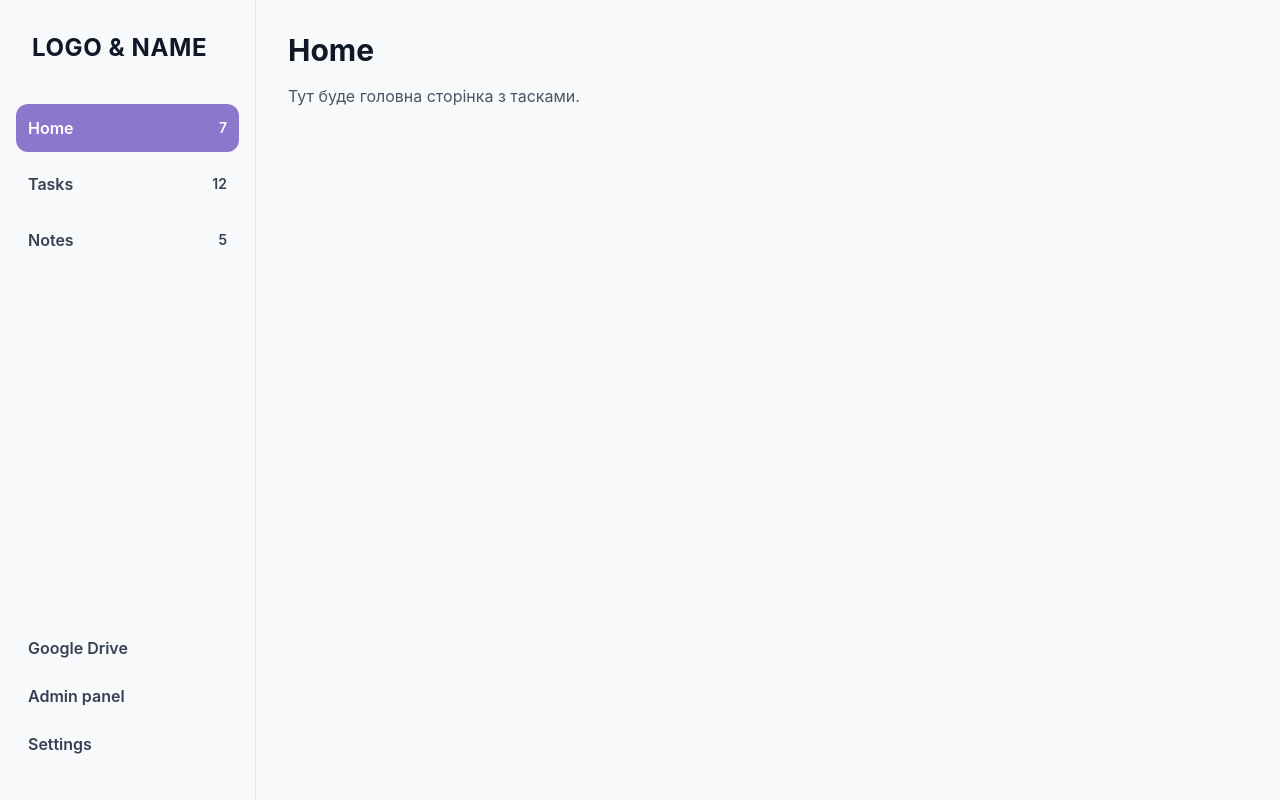
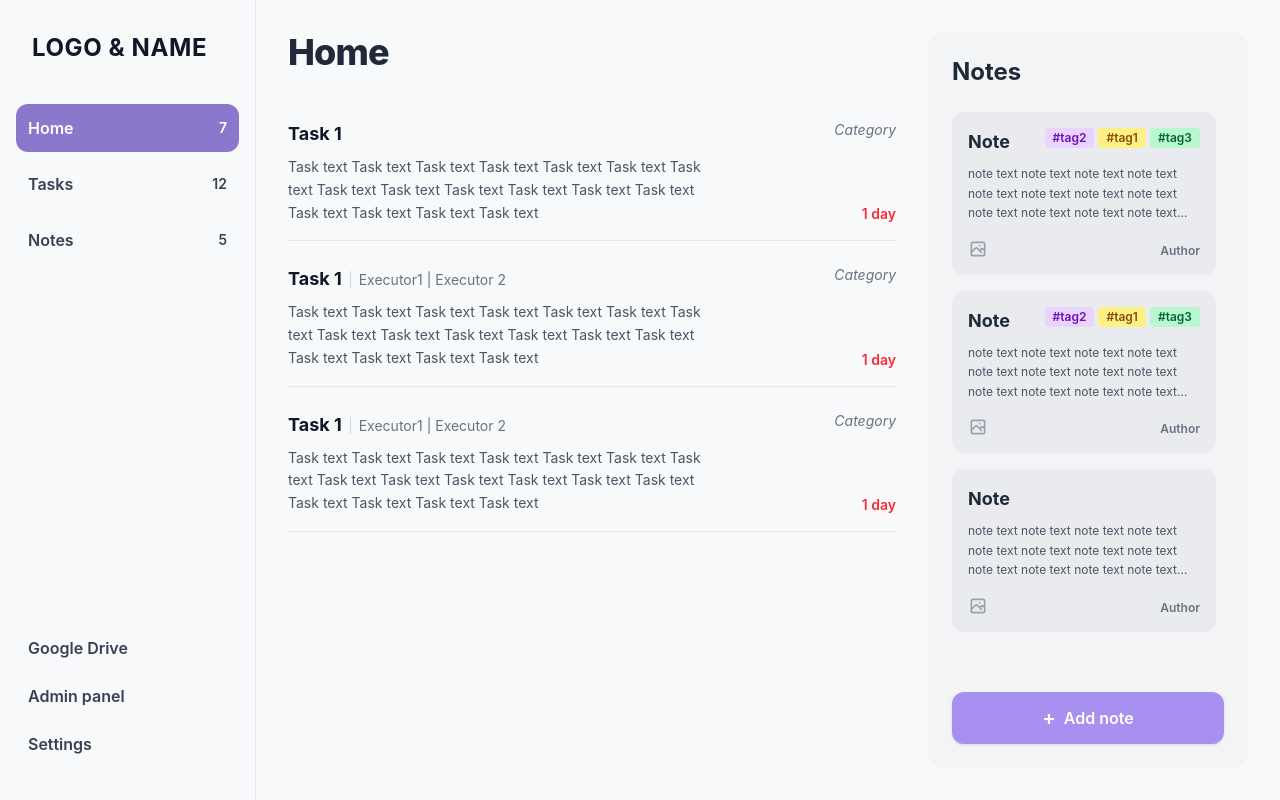
Before and after one commit to A1kanar0/todolist, a React (Vite) app in the folder Frontend/: page / in a window 1280 px wide. Built offline with nearby package versions, Linux system fonts and the light colour scheme.

Commit message:
feat: add Home page layout with mock data

```diff
--- /dev/null
+++ b/Frontend/src/components/notes/NoteCard.tsx
@@ -0,0 +1,43 @@
+import TagPill from './TagPill';
+
+interface NoteCardProps {
+    text: string;
+    tags: { label: string; color: string }[];
+    author: string;
+    variant?: 'compact' | 'grid';
+}
+
+export default function NoteCard({ text, tags, author, variant = 'compact' }: NoteCardProps) {
+    // Якщо варіант compact - робимо картку меншою та сірішою, якщо grid - білою та більшою
+    const isCompact = variant === 'compact';
+
+    return (
+        <div className={`rounded-xl p-4 mb-4 flex flex-col ${isCompact ? 'bg-gray-200/60' : 'bg-white border border-gray-200 shadow-sm'}`}>
+            {/* Верхній рядок: Заголовок "Note" та Теги */}
+            <div className="flex justify-between items-start mb-2">
+                <span className="font-bold text-gray-800 text-lg">Note</span>
+                <div className="flex gap-1 flex-wrap justify-end">
+                    {tags.map((tag, index) => (
+                        <TagPill key={index} label={tag.label} colorClass={tag.color} />
+                    ))}
+                </div>
+            </div>
+
+            {/* Текст нотатки */}
+            <p className="text-gray-600 text-xs leading-relaxed mb-4 line-clamp-3">
+                {text}
+            </p>
+
+            {/* Нижній рядок: Іконка та Автор */}
+            <div className="mt-auto flex justify-between items-end">
+                <div className="text-gray-400">
+                    {/* Проста іконка картинки (заглушка) */}
+                    <svg className="w-5 h-5" fill="none" stroke="currentColor" viewBox="0 0 24 24">
+                        <path strokeLinecap="round" strokeLinejoin="round" strokeWidth="2" d="M4 16l4.586-4.586a2 2 0 012.828 0L16 16m-2-2l1.586-1.586a2 2 0 012.828 0L20 14m-6-6h.01M6 20h12a2 2 0 002-2V6a2 2 0 00-2-2H6a2 2 0 00-2 2v12a2 2 0 002 2z" />
+                    </svg>
+                </div>
+                <span className="text-xs font-semibold text-gray-500">{author}</span>
+            </div>
+        </div>
+    );
+}
--- /dev/null
+++ b/Frontend/src/components/notes/TagPill.tsx
@@ -0,0 +1,12 @@
+interface TagPillProps {
+    label: string;
+    colorClass: string; // Наприклад: 'bg-purple-200 text-purple-800'
+}
+
+export default function TagPill({ label, colorClass }: TagPillProps) {
+    return (
+        <span className={`px-2 py-0.5 rounded text-xs font-semibold ${colorClass}`}>
+      {label}
+    </span>
+    );
+}
--- /dev/null
+++ b/Frontend/src/components/tasks/TaskItem.tsx
@@ -0,0 +1,36 @@
+interface TaskItemProps {
+    title: string;
+    executors?: string;
+    text: string;
+    category: string;
+    deadline: string;
+}
+
+export default function TaskItem({ title, executors, text, category, deadline }: TaskItemProps) {
+    const isUrgent = deadline === '1 day';
+
+    return (
+        <div className="border-b border-gray-200 py-4 mb-2">
+            <div className="flex justify-between items-start mb-2">
+                <div>
+                    <span className="font-bold text-gray-900 text-lg">{title}</span>
+                    {executors && (
+                        <span className="text-gray-500 text-sm ml-2 border-l border-gray-300 pl-2">
+              {executors}
+            </span>
+                    )}
+                </div>
+                <span className="text-gray-500 text-sm italic">{category}</span>
+            </div>
+
+            <div className="flex justify-between items-end">
+                <p className="text-gray-600 text-sm max-w-[70%] leading-relaxed">
+                    {text}
+                </p>
+                <span className={`text-sm font-semibold ${isUrgent ? 'text-red-500' : 'text-gray-500'}`}>
+          {deadline}
+        </span>
+            </div>
+        </div>
+    );
+}
--- a/Frontend/src/pages/Home.tsx
+++ b/Frontend/src/pages/Home.tsx
@@ -1,8 +1,77 @@
+import TaskItem from '../components/tasks/TaskItem';
+import NoteCard from '../components/notes/NoteCard';
+
 export default function Home() {
+    // Фейкові дані для перевірки візуалу
+    const dummyTaskText = "Task text Task text Task text Task text Task text Task text Task text Task text Task text Task text Task text Task text Task text Task text Task text Task text Task text";
+
     return (
-        <div>
-            <h1 className="text-3xl font-bold text-gray-900">Home</h1>
-            <p className="mt-4 text-gray-600">Тут буде головна сторінка з тасками.</p>
+        <div className="flex gap-8 h-full">
+            {/* Головна колонка з тасками (займає більшу частину) */}
+            <div className="flex-1">
+                <h1 className="text-4xl font-extrabold text-gray-800 mb-8 tracking-tight">Home</h1>
+
+                <div className="flex flex-col">
+                    <TaskItem
+                        title="Task 1"
+                        text={dummyTaskText}
+                        category="Category"
+                        deadline="1 day"
+                    />
+                    <TaskItem
+                        title="Task 1"
+                        executors="Executor1 | Executor 2"
+                        text={dummyTaskText}
+                        category="Category"
+                        deadline="1 day"
+                    />
+                    <TaskItem
+                        title="Task 1"
+                        executors="Executor1 | Executor 2"
+                        text={dummyTaskText}
+                        category="Category"
+                        deadline="1 day"
+                    />
+                </div>
+            </div>
+
+            {/* Права панель для нотаток (фіксована ширина, сірий фон) */}
+            <div className="w-80 bg-[#F3F4F6] rounded-2xl p-6 flex flex-col">
+                <div className="flex justify-between items-center mb-6">
+                    <h2 className="text-2xl font-bold text-gray-800">Notes</h2>
+                </div>
+
+                {/* Список компактних нотаток */}
+                <div className="flex-1 overflow-y-auto pr-2 custom-scrollbar">
+                    <NoteCard
+                        text="note text note text note text note text note text note text note text note text note text note text note text note text note text..."
+                        author="Author"
+                        tags={[
+                            { label: '#tag2', color: 'bg-purple-200 text-purple-800' },
+                            { label: '#tag1', color: 'bg-yellow-200 text-yellow-800' },
+                            { label: '#tag3', color: 'bg-green-200 text-green-800' }
+                        ]}
+                    />
+                    <NoteCard
+                        text="note text note text note text note text note text note text note text note text note text note text note text note text note text..."
+                        author="Author"
+                        tags={[
+                            { label: '#tag2', color: 'bg-purple-200 text-purple-800' },
+                            { label: '#tag1', color: 'bg-yellow-200 text-yellow-800' },
+                            { label: '#tag3', color: 'bg-green-200 text-green-800' }
+                        ]}
+                    />
+                    <NoteCard
+                        text="note text note text note text note text note text note text note text note text note text note text note text note text note text..."
+                        author="Author"
+                        tags={[]}
+                    />
+                </div>
+
+                <button className="mt-6 w-full py-3 bg-[#A890F0] hover:bg-[#967deb] text-white font-semibold rounded-xl transition-colors flex items-center justify-center gap-2 shadow-sm">
+                    <span className="text-xl">+</span> Add note
+                </button>
+            </div>
         </div>
     );
 }
```
